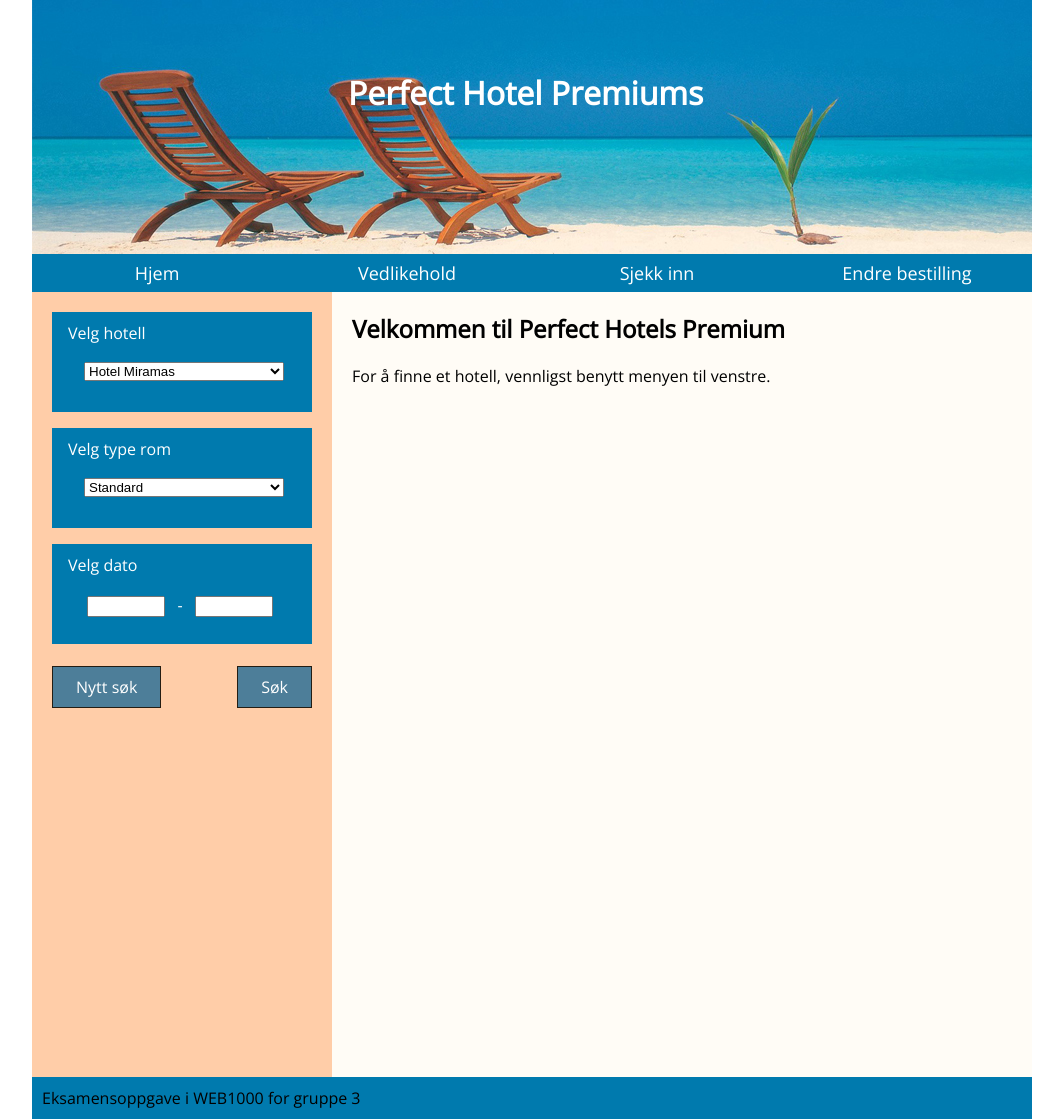
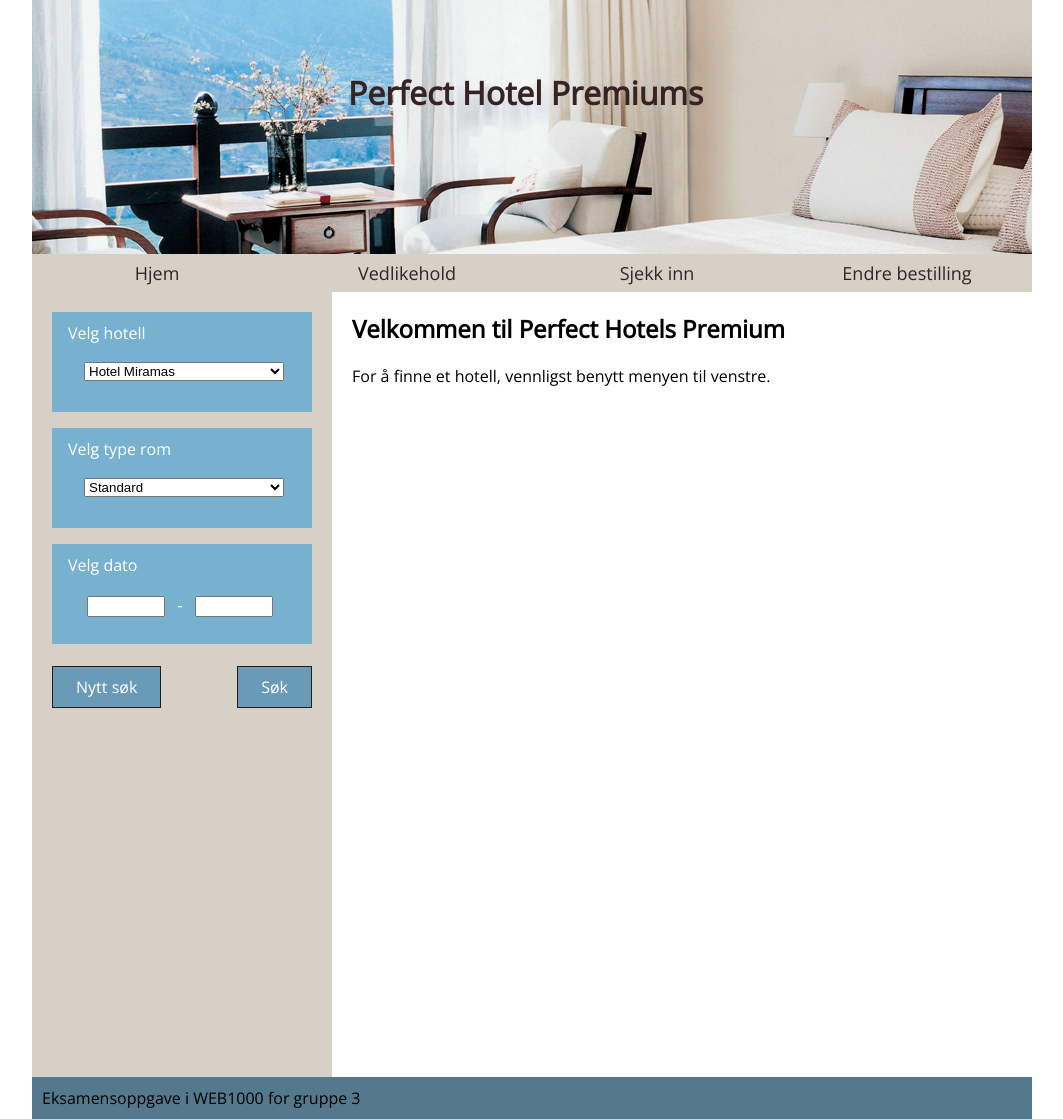
Before and after one commit to WEB-Gruppe-3/Perfect-Hotels-Premium, a PHP site: page /nettsted/index.php in a window 1280 px wide. Shown: the whole page, without its empty margins (108-1171 px from the left). Run offline with PHP 8.4, Linux system fonts and the light colour scheme; the visitor is signed in with stand-in values (Sample User, id 1); data comes from the database, SQL or seed files in the repository.

Commit message:
CSS endringer i nettsted
Jeg gir opp. Fudge this shit, I need some sleep.

```diff
--- a/nettsted/css/nettsted.css
+++ b/nettsted/css/nettsted.css
@@ -23,7 +23,7 @@ html, body {
 }
 
 #header {
-	background: url(../img/top_cropped.jpg) no-repeat 0 0;
+	background: url(../img/top.jpg) no-repeat 0 0;
 	height: 254px;
 	position: relative; /* Needed for h1 absolute positioning */
 }
@@ -34,7 +34,7 @@ html, body {
 	top: 30px;
 	height: 51px;
 	padding-top: 20px;
-	color: white;
+	color: #372324;
 }
 
 #rightDiv, #leftDiv {
@@ -49,7 +49,7 @@ html, body {
 #rightDiv {
 	width: 70%;
 	text-align: left;
-	background-color: #FFFCF6;
+	background-color: #FFFFFF;
 	height: 100%;
 }
 
@@ -57,19 +57,19 @@ html, body {
 	width: 30%;
 	height: 100%;
 	text-align: left;
-	background-color: #FFCDA8;
+	background-color: #d7d0c6;
 }
 
 #footer {
 	padding: 10px 10px 10px 10px;
-	background-color: #007aae;
+	background-color: #54788c;
 }
 
 /* ########################################## Navigation ########################################## */
 nav ul li a {
-	color: #ffffff;
+	color: #372324;
 	text-decoration: none;
-	background-color: #007aae;
+	background-color: #d7d0c6;
 	display: block;
 	width: auto;
 	padding: 7px;
@@ -90,9 +90,9 @@ nav li {
 }
 
 nav ul li a:hover {
-	color: #feffff;
+	color: #ffffff;
 	text-decoration: none;
-	background-color:#0095d4;
+	background-color:#54788c;
 }
 
 .clearFix {
@@ -104,7 +104,7 @@ nav ul li a:hover {
 .searchDiv {
 	width: 100%;
 	height: 100px;
-	background-color: #007aae; /*#4d7e99*/
+	background-color: #78b1d0; /*#4d7e99*/
 	color: white;
 
 	display: none;
@@ -136,7 +136,7 @@ nav ul li a:hover {
 	position: relative;
 	left: 45px;
 	top: 30px;
-	color: #FF3100;
+	color: #f5967f;
 }
 
 #dateSelectDiv input[type="text"] {
@@ -184,7 +184,7 @@ nav ul li a:hover {
 .roomPresentation {
 	width: 600px;
 	height: 180px;
-	background-color: #A5B8C1;
+	background-color: #78b1d0;
 	padding: 10px 0 10px 0;
 
 	margin-left: auto;
@@ -273,7 +273,7 @@ nav ul li a:hover {
 }
 
 #invalidEmailError {
-	color: #FF3100;
+	color: #ff6666;
 	display: none;
 	font-size: 130%;
 }
@@ -293,7 +293,7 @@ nav ul li a:hover {
 	padding:9px 23px;
 
 	color:#ffffff;
-	background-color:#4d7e99;
+	background-color:#6a9bb6;
 	text-decoration:none;
 	border:1px solid #241d13;
 
@@ -305,7 +305,7 @@ nav ul li a:hover {
 	-ms-user-select: none; /* IE10+ */
 }
 .smallButton:hover {
-	background-color: #0095d4;
+	background-color: #54788c;
 }
 .smallButton:active {
 	position:relative;
@@ -359,7 +359,7 @@ nav ul li a:hover {
 	text-align: center;
 	box-sizing: border-box;
 	width: 210px;
-	background-color: #FF3100;
+	background-color: #ff6666;
 	border-radius: 12px;
 	padding: 10px;
 
```
Also changed, not shown: nettsted/img/top.jpg, nettsted/img/top1.jpg (added), nettsted/img/top2.jpg (added).
